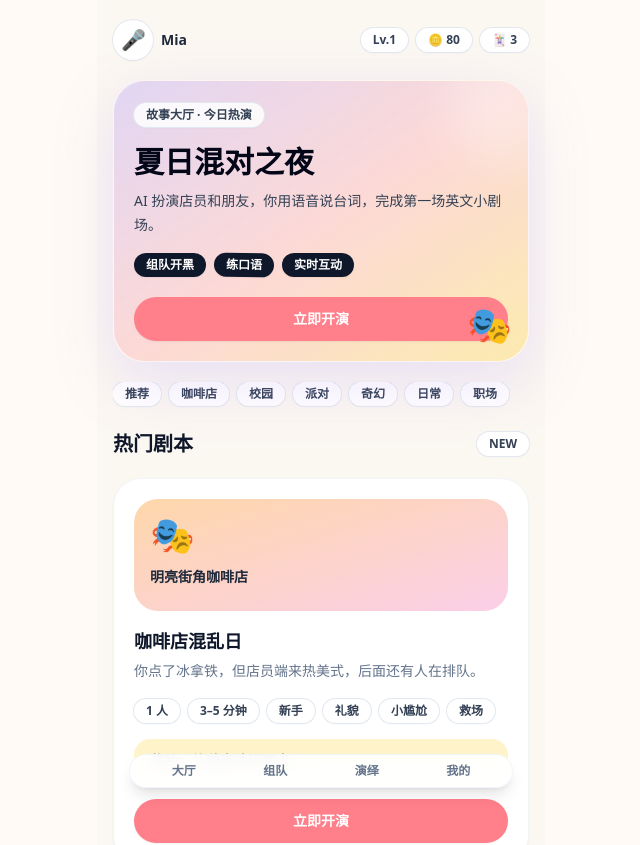
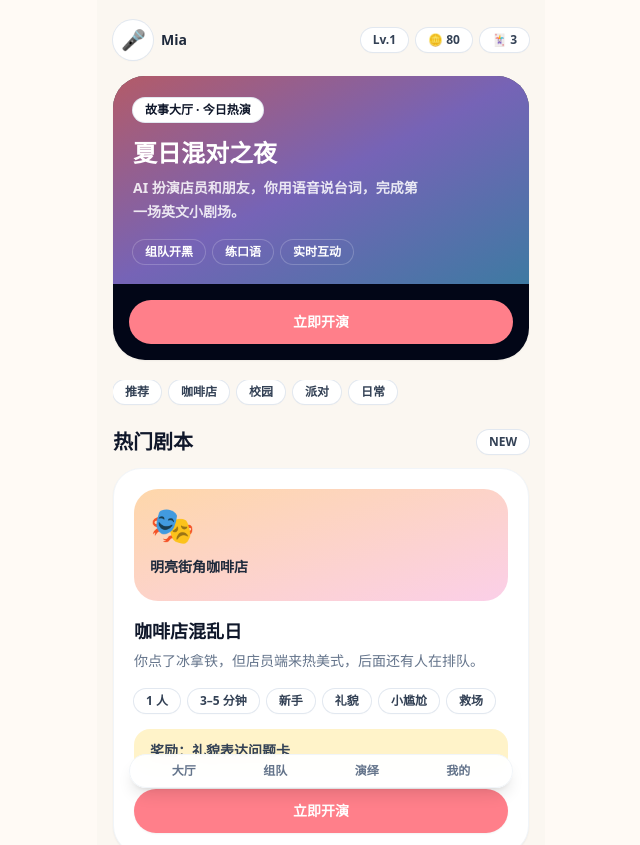
Before and after one commit to shuchaoye17-del/english-roleplay-party, a Next.js app: page /lobby in a window 1280 px wide. Shown: the top 845 px of the page, without its empty margins (319-959 px from the left). Built offline with nearby package versions, Linux system fonts and the light colour scheme.

Commit message:
Clean up lobby visual hierarchy

```diff
--- a/src/app/lobby/page.tsx
+++ b/src/app/lobby/page.tsx
@@ -1,9 +1,9 @@
-import { BottomNav, Badge, Card, PhoneShell, AvatarBubble, Button, Sticker } from '@/components/ui';
+import { BottomNav, Badge, Card, PhoneShell, AvatarBubble, Button } from '@/components/ui';
 import { ScenarioCard } from '@/components/ScenarioCard';
 import { scenarios } from '@/data/scenarios';
 import { expressionCards } from '@/data/expressionCards';
 
-const categories = ['推荐', '咖啡店', '校园', '派对', '奇幻', '日常', '职场'];
+const categories = ['推荐', '咖啡店', '校园', '派对', '日常'];
 const partyTags = ['组队开黑', '练口语', '实时互动'];
 
 export default function LobbyPage() {
@@ -11,63 +11,63 @@ export default function LobbyPage() {
 
   return (
     <PhoneShell className="pb-24">
-      <header className="mb-5 flex items-center justify-between">
+      <header className="mb-4 flex items-center justify-between">
         <AvatarBubble emoji="🎤" name="Mia" />
         <div className="flex gap-2">
-          <Badge className="bg-sunshine/60">Lv.1</Badge>
-          <Badge className="bg-white">🪙 80</Badge>
-          <Badge className="bg-white">🃏 {expressionCards.length}</Badge>
+          <Badge>Lv.1</Badge>
+          <Badge>🪙 80</Badge>
+          <Badge>🃏 {expressionCards.length}</Badge>
         </div>
       </header>
 
-      <section className="relative mb-5 overflow-hidden rounded-[2rem] border border-white/70 bg-gradient-to-br from-partyPurple/30 via-coral/25 to-sunshine/40 p-5 shadow-[0_20px_60px_rgba(167,139,250,0.22)]">
-        <div className="absolute -right-8 -top-8 h-28 w-28 rounded-full bg-white/35 blur-xl" />
-        <div className="absolute bottom-4 right-4 text-4xl">🎭</div>
-        <Badge className="bg-white/85">故事大厅 · 今日热演</Badge>
-        <h1 className="mt-4 text-3xl font-black leading-tight text-slate-950">夏日混对之夜</h1>
-        <p className="mt-2 text-sm leading-6 text-slate-700">AI 扮演店员和朋友，你用语音说台词，完成第一场英文小剧场。</p>
-        <div className="mt-4 flex flex-wrap gap-2">
-          {partyTags.map((tag, index) => (
-            <Sticker key={tag} className={index === 1 ? 'rotate-1 bg-sky' : index === 2 ? 'bg-coral text-white' : ''}>{tag}</Sticker>
-          ))}
+      <section className="mb-5 overflow-hidden rounded-[2rem] bg-slate-950 text-white shadow-sm">
+        <div className="bg-gradient-to-br from-coral/70 via-partyPurple/70 to-sky/60 p-5">
+          <Badge className="bg-white text-slate-900">故事大厅 · 今日热演</Badge>
+          <h1 className="mt-4 text-2xl font-black leading-tight">夏日混对之夜</h1>
+          <p className="mt-2 max-w-[18rem] text-sm font-bold leading-6 text-white/85">AI 扮演店员和朋友，你用语音说台词，完成第一场英文小剧场。</p>
+          <div className="mt-4 flex flex-wrap gap-2">
+            {partyTags.map((tag) => (
+              <span key={tag} className="rounded-full bg-white/18 px-3 py-1 text-xs font-black text-white ring-1 ring-white/20">{tag}</span>
+            ))}
+          </div>
         </div>
-        <div className="mt-5">
+        <div className="p-4">
           <Button href={`/play/${featured.id}`}>立即开演</Button>
         </div>
       </section>
 
       <div className="mb-5 flex gap-2 overflow-x-auto pb-1">
-        {categories.map((category) => <Badge key={category} className="shrink-0 bg-white/90">{category}</Badge>)}
+        {categories.map((category) => <Badge key={category} className="shrink-0">{category}</Badge>)}
       </div>
 
-      <div className="mb-5 flex items-center justify-between">
+      <div className="mb-3 flex items-center justify-between">
         <h2 className="text-xl font-black text-slate-900">热门剧本</h2>
-        <Badge className="bg-coral/10 text-coral">NEW</Badge>
+        <Badge className="bg-coral/10 text-coral ring-coral/20">NEW</Badge>
       </div>
 
       <div className="mb-5 grid gap-4">
         {scenarios.map((scenario) => <ScenarioCard key={scenario.id} scenario={scenario} />)}
       </div>
 
-      <Card className="mb-4 bg-sky/10">
+      <Card className="mb-4">
         <div className="flex items-start justify-between gap-4">
           <div>
-            <Badge className="bg-white">好友社交</Badge>
+            <Badge>好友社交</Badge>
             <h2 className="mt-2 text-lg font-black text-slate-900">好友剧场</h2>
             <p className="mt-1 text-sm text-slate-600">完成 7 关后解锁好友剧场。</p>
           </div>
-          <span className="text-3xl">🔒</span>
+          <span className="rounded-full bg-slate-100 px-3 py-1 text-xs font-black text-slate-500">未解锁</span>
         </div>
       </Card>
 
-      <Card className="bg-partyPurple/10">
+      <Card>
         <div className="flex items-start justify-between gap-4">
           <div>
-            <Badge className="bg-white">多人派对</Badge>
+            <Badge>多人派对</Badge>
             <h2 className="mt-2 text-lg font-black text-slate-900">多人派对副本</h2>
             <p className="mt-1 text-sm text-slate-600">完成 14 关后解锁多人派对副本。</p>
           </div>
-          <span className="text-3xl">🎭</span>
+          <span className="rounded-full bg-slate-100 px-3 py-1 text-xs font-black text-slate-500">未解锁</span>
         </div>
       </Card>
 
```
